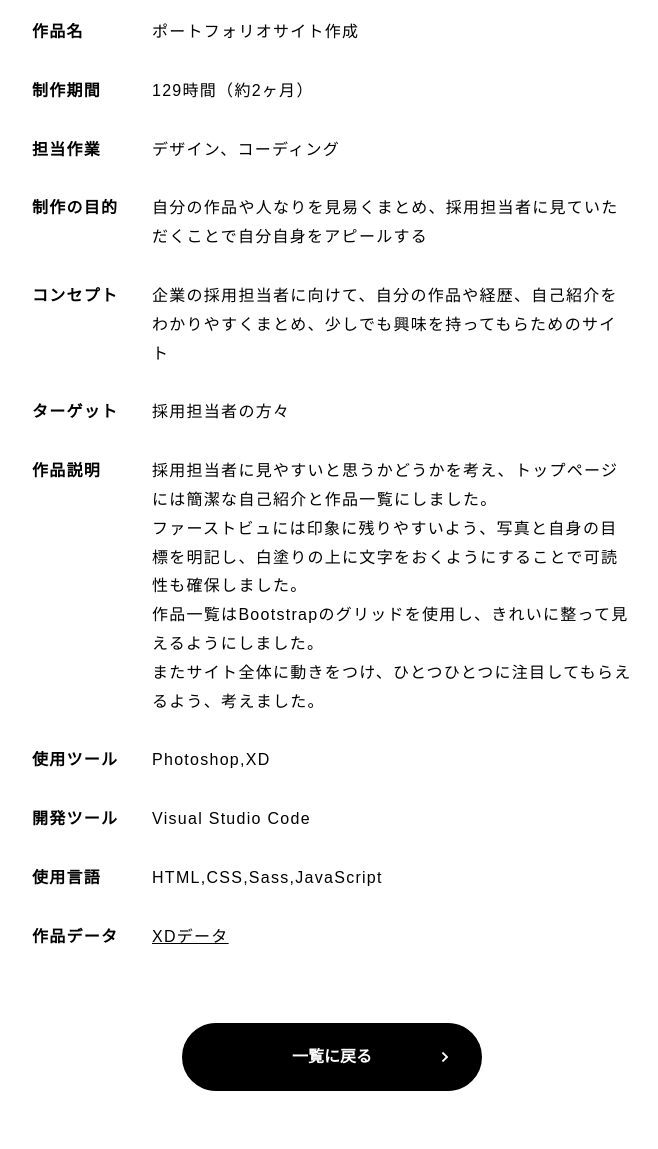
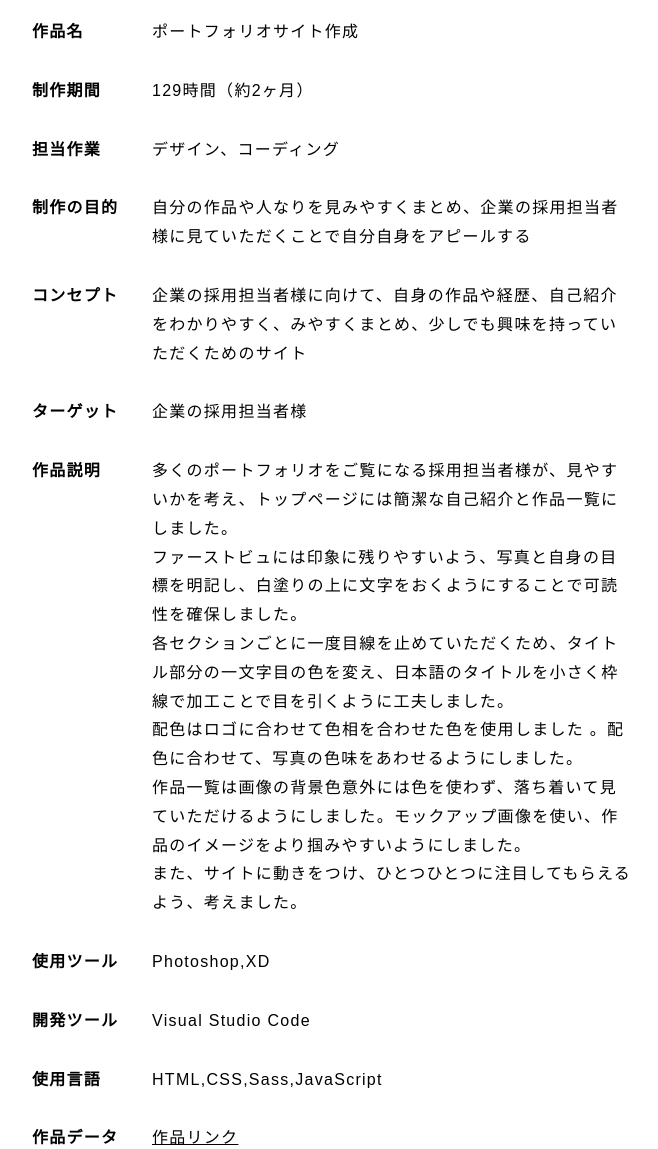
Before and after one commit to iwamoto-1938/iwamoto-hayate-portfolio, a plain HTML site: page works/work_web03.html in a window 1280 px wide. Shown: the part 842-1991 px from the top of the page, without its empty margins (308-966 px from the left). Drawn offline with Linux system fonts and the light colour scheme; a web font is replaced by a local one.

Commit message:
Update work_web03.html

```diff
--- a/works/work_web03.html
+++ b/works/work_web03.html
@@ -4,7 +4,7 @@
   <meta charset="UTF-8">
   <meta http-equiv="X-UA-Compatible" content="IE=edge">
   <meta name="viewport" content="width=device-width, initial-scale=1.0">
-  <title>iwa portfolio</title>
+  <title>Iwamoto Hayate portfolio</title>
   <!-- リセットCSS -->
   <link rel="stylesheet" href="../styles/vendors/destyle.css">
   <!-- Bootstrap gridのみ -->
@@ -79,23 +79,26 @@
               </tr>
               <tr>
                 <th>制作の目的</th>
-                <td>自分の作品や人なりを見易くまとめ、採用担当者に見ていただくことで自分自身をアピールする</td>
+                <td>自分の作品や人なりを見みやすくまとめ、企業の採用担当者様に見ていただくことで自分自身をアピールする</td>
               </tr>
               <tr>
               <tr>
                 <th>コンセプト</th>
-                <td>企業の採用担当者に向けて、自分の作品や経歴、自己紹介をわかりやすくまとめ、少しでも興味を持ってもらためのサイト</td>
+                <td>企業の採用担当者様に向けて、自身の作品や経歴、自己紹介をわかりやすく、みやすくまとめ、少しでも興味を持っていただくためのサイト</td>
               </tr>
               <tr>
                 <th>ターゲット</th>
-                <td>採用担当者の方々</td>
+                <td>企業の採用担当者様</td>
               </tr>
               <tr>
                 <th>作品説明</th>
-                <td>採用担当者に見やすいと思うかどうかを考え、トップページには簡潔な自己紹介と作品一覧にしました。<br>
-                ファーストビュには印象に残りやすいよう、写真と自身の目標を明記し、白塗りの上に文字をおくようにすることで可読性も確保しました。<br>
-                作品一覧はBootstrapのグリッドを使用し、きれいに整って見えるようにしました。<br>
-                またサイト全体に動きをつけ、ひとつひとつに注目してもらえるよう、考えました。<br>
+                <td>多くのポートフォリオをご覧になる採用担当者様が、見やすいかを考え、トップページには簡潔な自己紹介と作品一覧にしました。<br>
+                ファーストビュには印象に残りやすいよう、写真と自身の目標を明記し、白塗りの上に文字をおくようにすることで可読性を確保しました。<br>
+                各セクションごとに一度目線を止めていただくため、タイトル部分の一文字目の色を変え、日本語のタイトルを小さく枠線で加工ことで目を引くように工夫しました。<br>
+                配色はロゴに合わせて色相を合わせた色を使用しました
+                。配色に合わせて、写真の色味をあわせるようにしました。<br>
+                作品一覧は画像の背景色意外には色を使わず、落ち着いて見ていただけるようにしました。モックアップ画像を使い、作品のイメージをより掴みやすいようにしました。<br>
+                また、サイトに動きをつけ、ひとつひとつに注目してもらえるよう、考えました。<br>
               </td>
               </tr>
               <tr>
@@ -112,7 +115,7 @@
               </tr>
               <tr>
                 <th>作品データ</th>
-                <td><a href="https://xd.adobe.com/view/8893b84d-4f19-46b6-a70c-34e9db0aee45-ddc0/" target="_blank">XDデータ</a></td>
+                <td><a href="https://iwamoto-1938.github.io/iwamoto-hayate-portfolio/" target="_blank">作品リンク</a></td>
               </tr>
             </table>
             <button class="btn bold" onclick="location.href='../works.html'">一覧に戻る<span class="btn-arrow"></span></button>
```
